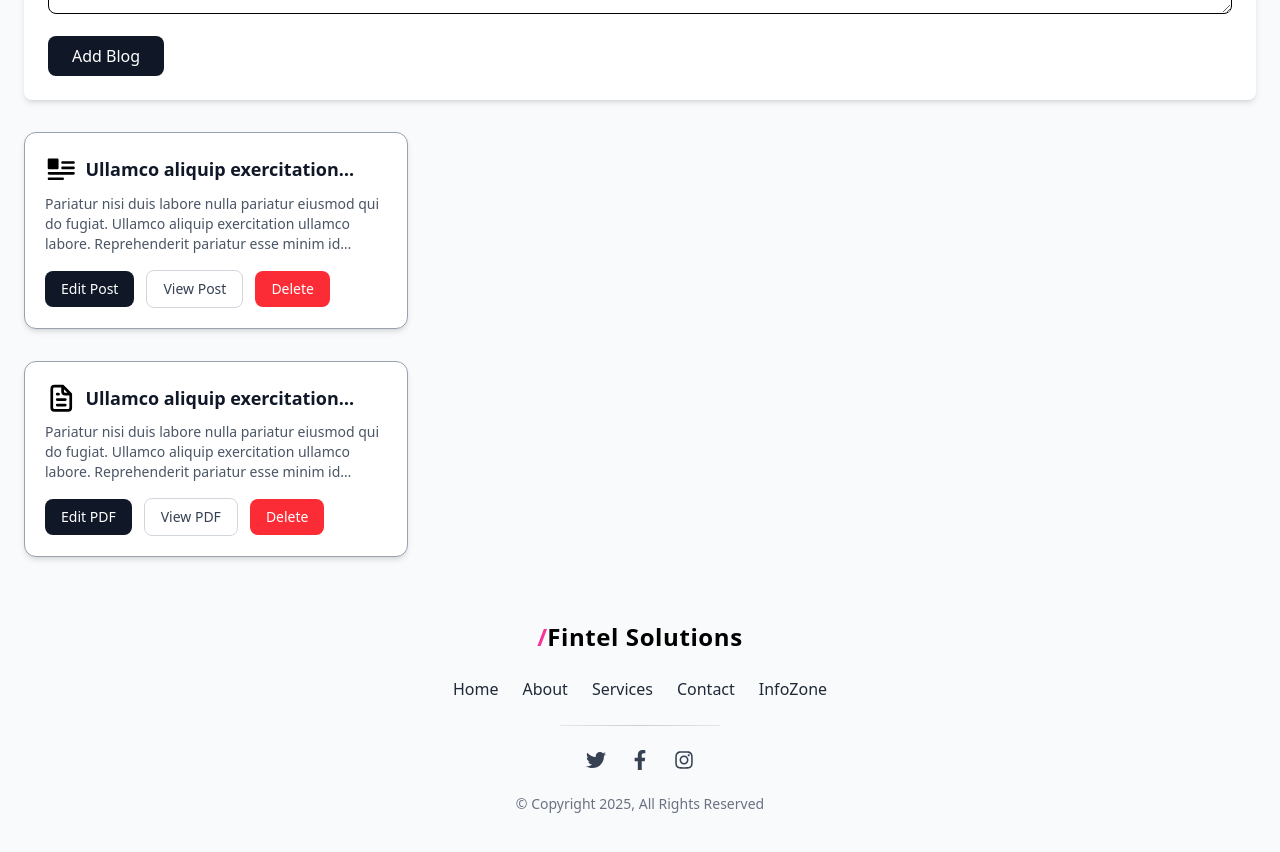
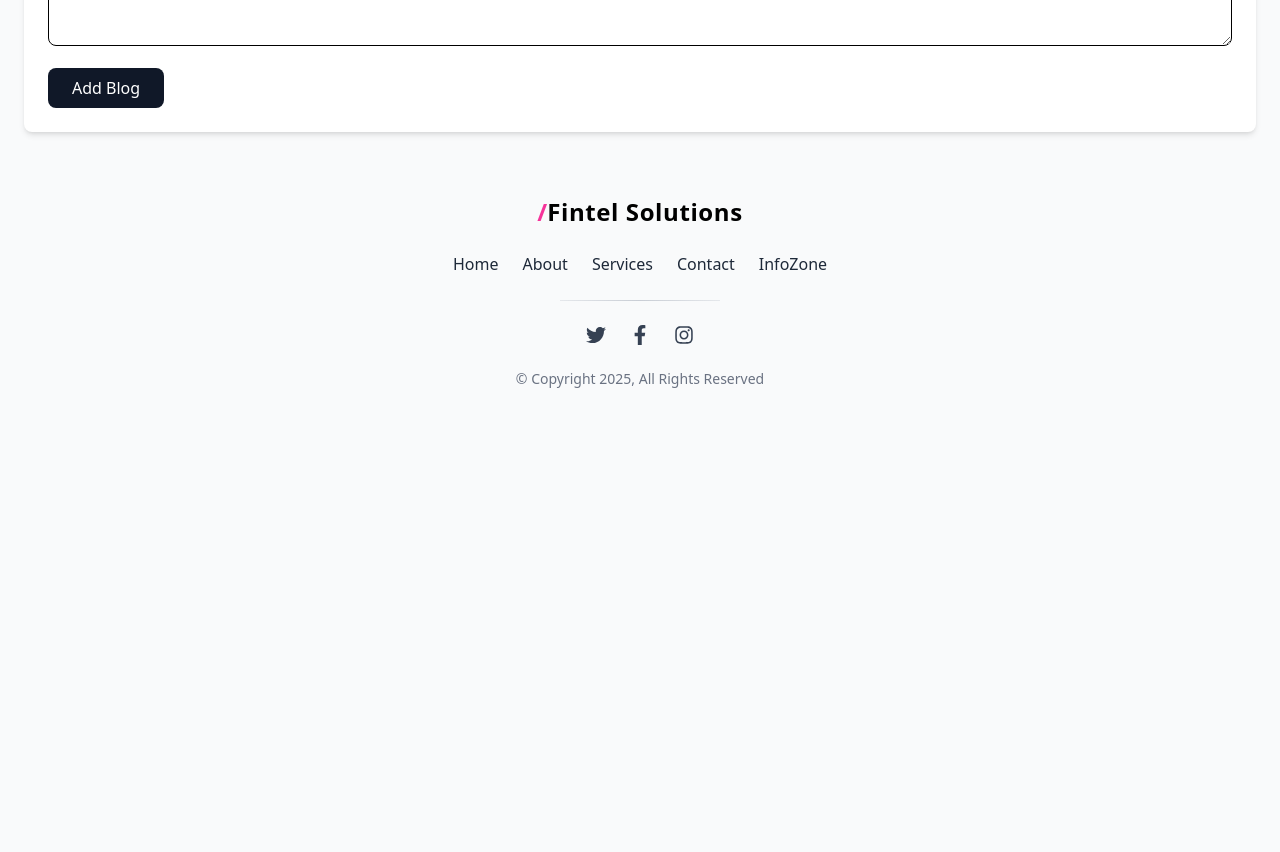
Before and after one commit to VivekBaddi2/fintel, a Next.js app: page /BlogEditing in a window 1280 px wide. Shown: the part 760-1612 px from the top of the page. After the commit the page ends 1189 px from the top, so only its background shows below. Built offline with nearby package versions, Linux system fonts and the light colour scheme; sample sign-in values are in the browser's storage.

Commit message:
admin changes

```diff
--- a/app/(admin)/BlogEditing/page.js
+++ b/app/(admin)/BlogEditing/page.js
@@ -1,17 +1,15 @@
-'use client'
-import { useSearchParams } from 'next/navigation';
+"use client";
+import { useSearchParams } from "next/navigation";
 import { useState, useEffect } from "react";
-
+import { ToastContainer, toast, Slide } from "react-toastify";
+import "react-toastify/dist/ReactToastify.css";
 
 export default function AdminDashboard() {
   const [loading, setLoading] = useState(true);
-    const [error, setError] = useState("");
-    const [success, setSuccess] = useState("");
 
   const [title, setTitle] = useState("");
   const [description, setDescription] = useState("");
   const [content, setContent] = useState("");
-    const [editId, setEditId] = useState(null);
 
   // Check login
   useEffect(() => {
@@ -21,14 +19,13 @@ export default function AdminDashboard() {
   }, []);
 
   const searchParams = useSearchParams();
-    const blogId = searchParams.get('id');
-    // console.log(blogId);
+  const blogId = searchParams.get("id");
 
   const fetchBlogData = async (blogId) => {
     try {
       const res = await fetch(`/api/blogs/getBlogData`, {
-                method: 'POST',
-                headers: { 'Content-Type': 'application/json' },
+        method: "POST",
+        headers: { "Content-Type": "application/json" },
         body: JSON.stringify({ blogId }),
       });
       const data = await res.json();
@@ -37,9 +34,9 @@ export default function AdminDashboard() {
       setDescription(data.description);
       setContent(data.content);
     } catch (error) {
-            console.error('Error while fetching PDF data:', error);
+      console.error("Error while fetching blog data:", error);
+      toast.error("Failed to fetch blog data");
     }
-
   };
 
   useEffect(() => {
@@ -53,51 +50,64 @@ export default function AdminDashboard() {
     const id = blogId;
     if (id != null) {
       // call /api/blogs/updateBlog
-            const res = await fetch('/api/blogs/updateBlog', {
-                method: 'PUT',
-                headers: { 'Content-Type': 'application/json' },
+      const res = await fetch("/api/blogs/updateBlog", {
+        method: "PUT",
+        headers: { "Content-Type": "application/json" },
         body: JSON.stringify({ id, title, description, content }),
       });
 
       const data = await res.json();
 
       if (res.ok) {
-                setSuccess("Blog updated successfully");
-                // setEditId(null);
-                // setTitle(""); setDescription(""); setContent("");
-            } else setError(data.error || "Failed to update blog");
-        }
-        else {
-            console.log('Creating mode')
+        toast.success("Blog updated successfully");
+      } else toast.error(data.error || "Failed to update blog");
+    } else {
       // call /api/blogs/createPost
-            const res = await fetch('/api/blogs/createPost', {
-                method: 'POST',
-                headers: { 'Content-Type': 'application/json' },
-                body: JSON.stringify({ title, description, content })
+      const res = await fetch("/api/blogs/createPost", {
+        method: "POST",
+        headers: { "Content-Type": "application/json" },
+        body: JSON.stringify({ title, description, content }),
       });
 
       const data = await res.json();
 
       if (res.ok) {
-                setSuccess("Blog added successfully");
-                // setEditId(null);
-                setTitle(""); setDescription(""); setContent("");
-            } else setError(data.error || "Failed to add blog");
+        toast.success("Blog added successfully");
+        setTitle("");
+        setDescription("");
+        setContent("");
+      } else toast.error(data.error || "Failed to add blog");
     }
-    }
+  };
 
-
-    if (loading) return <p className="text-center mt-24 text-gray-500">Loading...</p>;
+  if (loading)
+    return <p className="text-center mt-24 text-gray-500">Loading...</p>;
 
   return (
     <div className="max-w-7xl mx-auto p-6 space-y-8">
+      <ToastContainer
+        position="top-right"
+        autoClose={3000}
+        hideProgressBar={false}
+        newestOnTop
+        closeOnClick
+        pauseOnFocusLoss
+        draggable
+        pauseOnHover
+        transition={Slide}
+      />
+
       <h1 className="text-3xl font-bold text-gray-800">Blog Editor</h1>
 
       {/* Add/Edit Blog Form */}
       <div className="bg-white shadow-md rounded-lg p-6">
-                <h2 className="text-xl font-semibold mb-4">{blogId ? "Edit Blog" : "Add New Blog"}</h2>
+        <h2 className="text-xl font-semibold mb-4">
+          {blogId ? "Edit Blog" : "Add New Blog"}
+        </h2>
         <form onSubmit={handleSubmit} className="space-y-4">
-                    <label htmlFor="blogTitleInput" className='font-medium'>Blog Title</label>
+          <label htmlFor="blogTitleInput" className="font-medium">
+            Blog Title
+          </label>
           <input
             type="text"
             id="blogTitleInput"
@@ -106,23 +116,29 @@ export default function AdminDashboard() {
             onChange={(e) => setTitle(e.target.value)}
             className="w-full p-3 mt-2 border rounded-lg focus:outline-none focus:ring-2 focus:ring-gray-300"
           />
-                    <label htmlFor="blogDescriptionInput" className='font-medium'>Blog Description</label>
+
+          <label htmlFor="blogDescriptionInput" className="font-medium">
+            Blog Description
+          </label>
           <textarea
-                        id='blogDescriptionInput'
+            id="blogDescriptionInput"
             placeholder="Description"
             value={description}
             onChange={(e) => setDescription(e.target.value)}
             className="w-full p-3 mt-2 border rounded-lg focus:outline-none focus:ring-2 focus:ring-gray-300"
           />
 
-                    <label htmlFor="blogContentInput" className='font-medium'>Blog Content</label>
+          <label htmlFor="blogContentInput" className="font-medium">
+            Blog Content
+          </label>
           <textarea
-                        id='blogContentInput'
+            id="blogContentInput"
             placeholder="Content"
             value={content}
             onChange={(e) => setContent(e.target.value)}
             className="w-full p-3 mt-2 border rounded-lg h-64 focus:outline-none focus:ring-2 focus:ring-gray-300"
           />
+
           <div className="flex items-center space-x-4">
             <button
               type="submit"
@@ -132,96 +148,7 @@ export default function AdminDashboard() {
             </button>
           </div>
         </form>
-                {
-                    error &&
-                    <span className='text-red-600'>
-                        {error}
-                    </span>
-                }
-                {
-                    success &&
-                    <span className="text-green-600">{success}</span>
-                }
-            </div>
-
-
-
-            {/* Play ground code below, discard later */}
-
-            <div className="max-w-sm bg-white rounded-xl shadow-md overflow-hidden border border-gray-400 hover:shadow-lg transition-shadow duration-300">
-                <div className="p-5">
-                    {/* Title with Icon */}
-                    <div className="flex items-center gap-2">
-                        <svg xmlns="http://www.w3.org/2000/svg" enableBackground="new 0 0 24 24" viewBox="0 0 24 24" width="36px" id="document-layout-left">
-                            <path fill="#000000" d="M13,8h8c0.6,0,1-0.4,1-1s-0.4-1-1-1h-8c-0.6,0-1,0.4-1,1S12.4,8,13,8z M21,10h-8c-0.6,0-1,0.4-1,1s0.4,1,1,1h8c0.6,0,1-0.4,1-1S21.6,10,21,10z M3,12h6c0.6,0,1-0.4,1-1V5c0-0.6-0.4-1-1-1H3C2.4,4,2,4.4,2,5v6C2,11.6,2.4,12,3,12z M21,14H3c-0.6,0-1,0.4-1,1s0.4,1,1,1h18c0.6,0,1-0.4,1-1S21.6,14,21,14z M13,18H3c-0.6,0-1,0.4-1,1s0.4,1,1,1h10c0.6,0,1-0.4,1-1S13.6,18,13,18z"></path>
-                        </svg>
-                        <h2 className="text-lg font-semibold text-gray-900 line-clamp-1">
-                            Ullamco aliquip exercitation ullamc...
-                        </h2>
-                    </div>
-
-                    {/* Description */}
-                    <p className="mt-2 text-sm text-gray-600 line-clamp-3">
-                        Pariatur nisi duis labore nulla pariatur eiusmod qui do fugiat.
-                        Ullamco aliquip exercitation ullamco labore. Reprehenderit pariatur esse
-                        minim id ullamco incididunt eu non aute incididunt venia...
-                    </p>
-
-                    {/* Action buttons */}
-                    <div className="mt-4 flex items-center gap-3">
-                        <button className="px-4 py-2 rounded-lg bg-gray-900 text-white text-sm font-medium hover:bg-gray-800 transition">
-                            Edit Post
-                        </button>
-                        <button className="px-4 py-2 rounded-lg border border-gray-300 text-gray-700 text-sm font-medium hover:bg-gray-100 transition">
-                            View Post
-                        </button>
-                        <button className="px-4 py-2 rounded-lg bg-red-500 text-white text-sm font-medium hover:bg-red-600 transition">
-                            Delete
-                        </button>
       </div>
     </div>
-            </div>
-
-            <div className="max-w-sm bg-white rounded-xl shadow-md overflow-hidden border border-gray-400 hover:shadow-lg transition-shadow duration-300">
-                <div className="p-5">
-                    {/* Title with Icon */}
-                    <div className="flex items-center gap-2">
-                        <svg xmlns="http://www.w3.org/2000/svg" viewBox="0 0 24 24" width="36px" id="file-alt">
-                            <path fill="#000000" d="M9,10h1a1,1,0,0,0,0-2H9a1,1,0,0,0,0,2Zm0,2a1,1,0,0,0,0,2h6a1,1,0,0,0,0-2ZM20,8.94a1.31,1.31,0,0,0-.06-.27l0-.09a1.07,1.07,0,0,0-.19-.28h0l-6-6h0a1.07,1.07,0,0,0-.28-.19.32.32,0,0,0-.09,0A.88.88,0,0,0,13.05,2H7A3,3,0,0,0,4,5V19a3,3,0,0,0,3,3H17a3,3,0,0,0,3-3V9S20,9,20,8.94ZM14,5.41,16.59,8H15a1,1,0,0,1-1-1ZM18,19a1,1,0,0,1-1,1H7a1,1,0,0,1-1-1V5A1,1,0,0,1,7,4h5V7a3,3,0,0,0,3,3h3Zm-3-3H9a1,1,0,0,0,0,2h6a1,1,0,0,0,0-2Z">
-                            </path>
-                        </svg>
-                        <h2 className="text-lg font-semibold text-gray-900 line-clamp-1">
-                            Ullamco aliquip exercitation ullamc...
-                        </h2>
-                    </div>
-
-                    {/* Description */}
-                    <p className="mt-2 text-sm text-gray-600 line-clamp-3">
-                        Pariatur nisi duis labore nulla pariatur eiusmod qui do fugiat.
-                        Ullamco aliquip exercitation ullamco labore. Reprehenderit pariatur esse
-                        minim id ullamco incididunt eu non aute incididunt venia...
-                    </p>
-
-                    {/* Action buttons */}
-                    <div className="mt-4 flex items-center gap-3">
-                        <button className="px-4 py-2 rounded-lg bg-gray-900 text-white text-sm font-medium hover:bg-gray-800 transition">
-                            Edit PDF
-                        </button>
-                        <button className="px-4 py-2 rounded-lg border border-gray-300 text-gray-700 text-sm font-medium hover:bg-gray-100 transition">
-                            View PDF
-                        </button>
-                        <button className="px-4 py-2 rounded-lg bg-red-500 text-white text-sm font-medium hover:bg-red-600 transition">
-                            Delete
-                        </button>
-                    </div>
-                </div>
-            </div>
-
-
-
-
-
-
-        </div >
   );
 }
--- a/app/(admin)/Settings/AddAdmin/page.js
+++ b/app/(admin)/Settings/AddAdmin/page.js
@@ -48,11 +48,11 @@ const page = () => {
                 <form onSubmit={handleSubmit} className='flex flex-col mb-8 gap-4'>
                     <div className='flex flex-col gap-1.5'>
                         <label htmlFor="" className='text-md'>Username</label>
-                        <input required className="border py-2 px-4 rounded-md" type="text" placeholder="username" onChange={(e) => { setUsername(e.target.value) }} />
+                        <input required className="border py-2 px-4 rounded-md" type="text" placeholder="Enter username" onChange={(e) => { setUsername(e.target.value) }} />
                     </div>
                     <div className='flex flex-col gap-1.5'>
                         <label htmlFor="" className='text-md'>Password</label>
-                        <input required className="border py-2 px-4 rounded-md" type="password" placeholder='********' onChange={(e) => { setPassword(e.target.value) }} />
+                        <input required className="border py-2 px-4 rounded-md" type="password" placeholder='Enter password' onChange={(e) => { setPassword(e.target.value) }} />
                     </div>
                     <div className='btnContainer flex gap-4'>
                         <div>
--- a/app/(admin)/Settings/EditAdminDetails/page.js
+++ b/app/(admin)/Settings/EditAdminDetails/page.js
@@ -115,7 +115,7 @@ const page = () => {
                     </div>
                     <div className='flex flex-col gap-1.5'>
                         <label htmlFor="" className='text-md'>Change Password</label>
-                        <input className="border py-2 px-4 rounded-md" type="password" placeholder='********' onChange={(e) => { setPassword(e.target.value) }} />
+                        <input className="border py-2 px-4 rounded-md" type="password" placeholder='Enter new password' onChange={(e) => { setPassword(e.target.value) }} />
                     </div>
                     <div className='btnContainer flex gap-4'>
                         <div>
```
Also changed, not shown: 1 other file (tests, documents, lock files or other folders). Lines whose indentation alone changed are shown as unchanged.
